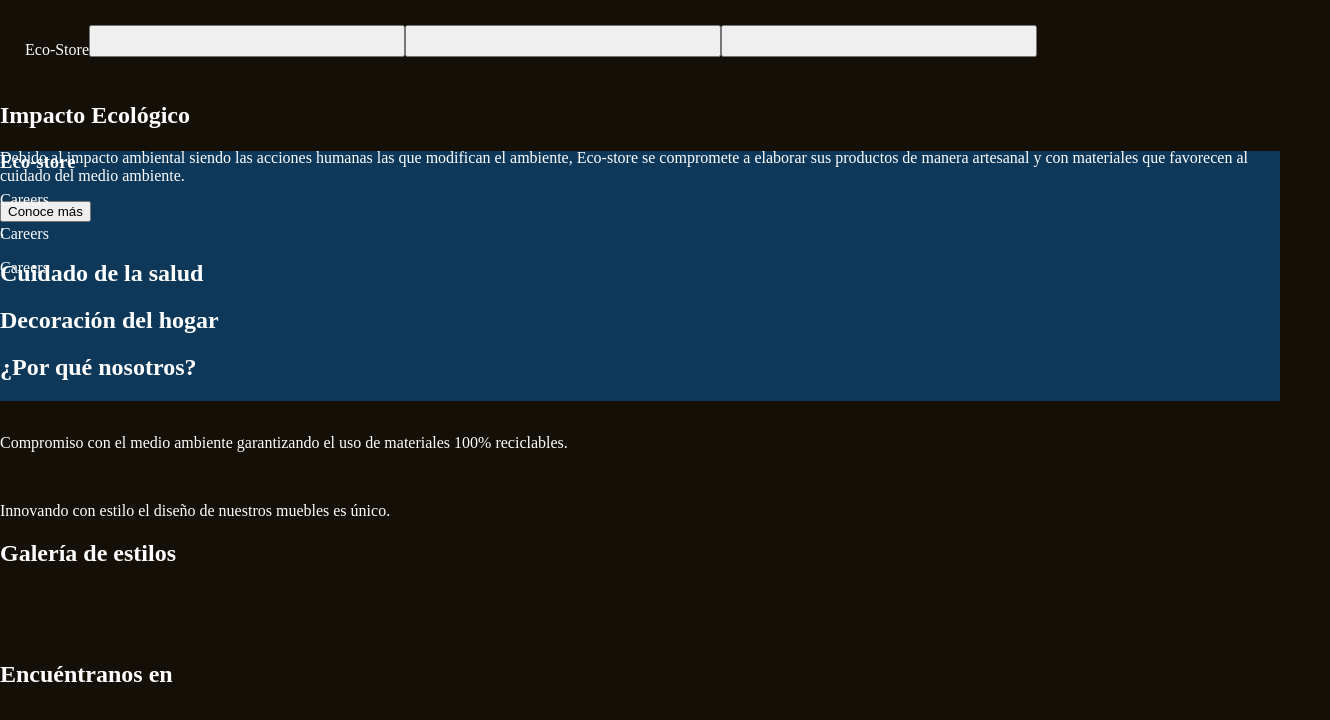
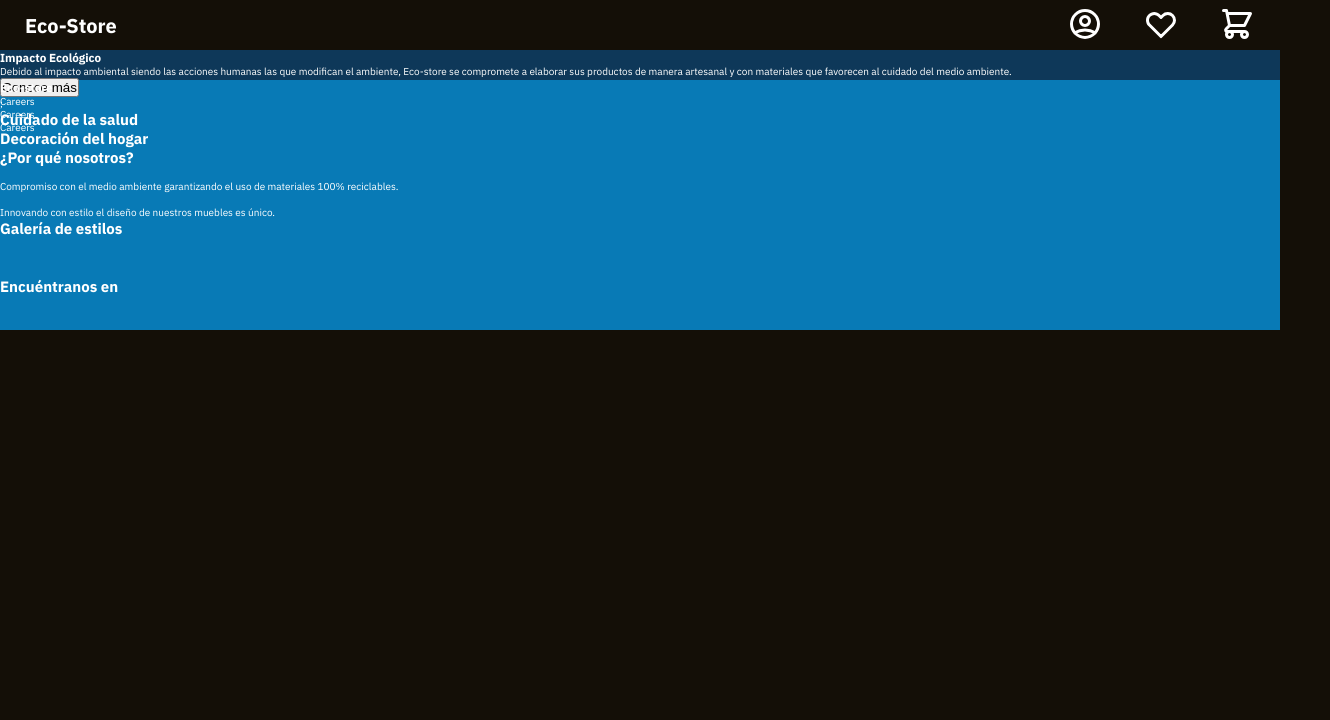
Before and after one commit to IngDonovan/sass-landing-page, a website: page index.html in a window 1280 px wide. Shown: the whole page, 1330 px wide, since content can reach past the window. Drawn offline with Linux system fonts and the light colour scheme.

Commit message:
styles navBar

```diff
--- a/index.html
+++ b/index.html
@@ -13,28 +13,43 @@
     <header>
         <nav class="navbar">
             <p>Eco-Store</p>
-            <button class="profile">
-                <svg></svg>
-            </button>
-            <button class="wishlist">
-                <svg></svg>
-            </button>
-            <button class="cart">
-                <svg></svg>
-            </button>
+            <ul class="icons">
+                <li class="profile">
+                    <svg width="36" height="36" viewBox="0 0 24 24" fill="none" xmlns="http://www.w3.org/2000/svg">
+                        <path d="M5.121 17.804C7.21942 16.6179 9.58958 15.9963 12 16C14.5 16 16.847 16.655 18.879 17.804M15 10C15 10.7956 14.6839 11.5587 14.1213 12.1213C13.5587 12.6839 12.7956 13 12 13C11.2044 13 10.4413 12.6839 9.87868 12.1213C9.31607 11.5587 9 10.7956 9 10C9 9.20435 9.31607 8.44129 9.87868 7.87868C10.4413 7.31607 11.2044 7 12 7C12.7956 7 13.5587 7.31607 14.1213 7.87868C14.6839 8.44129 15 9.20435 15 10ZM21 12C21 13.1819 20.7672 14.3522 20.3149 15.4442C19.8626 16.5361 19.1997 17.5282 18.364 18.364C17.5282 19.1997 16.5361 19.8626 15.4442 20.3149C14.3522 20.7672 13.1819 21 12 21C10.8181 21 9.64778 20.7672 8.55585 20.3149C7.46392 19.8626 6.47177 19.1997 5.63604 18.364C4.80031 17.5282 4.13738 16.5361 3.68508 15.4442C3.23279 14.3522 3 13.1819 3 12C3 9.61305 3.94821 7.32387 5.63604 5.63604C7.32387 3.94821 9.61305 3 12 3C14.3869 3 16.6761 3.94821 18.364 5.63604C20.0518 7.32387 21 9.61305 21 12Z" stroke="#FFFFFF" stroke-width="2" stroke-linecap="round" stroke-linejoin="round"/>
+                    </svg>
+                </li>
+                <li class="wishlist">
+                    <svg width="36" height="36" viewBox="0 0 24 24" fill="none" xmlns="http://www.w3.org/2000/svg">
+                        <path d="M3.34255 7.7779C3.5687 7.23194 3.90017 6.73586 4.31804 6.31799C4.7359 5.90012 5.23198 5.56865 5.77795 5.3425C6.32392 5.11635 6.90909 4.99995 7.50004 4.99995C8.09099 4.99995 8.67616 5.11635 9.22213 5.3425C9.7681 5.56865 10.2642 5.90012 10.682 6.31799L12 7.63599L13.318 6.31799C14.162 5.47407 15.3066 4.99997 16.5 4.99997C17.6935 4.99997 18.8381 5.47407 19.682 6.31799C20.526 7.16191 21.0001 8.30651 21.0001 9.49999C21.0001 10.6935 20.526 11.8381 19.682 12.682L12 20.364L4.31804 12.682C3.90017 12.2641 3.5687 11.7681 3.34255 11.2221C3.1164 10.6761 3 10.0909 3 9.49999C3 8.90904 3.1164 8.32387 3.34255 7.7779Z" stroke="#FFFFFF" stroke-width="2" stroke-linecap="round" stroke-linejoin="round"/>
+                    </svg>
+                </li>
+                <li class="cart">
+                    <svg width="36" height="36" viewBox="0 0 24 24" fill="none" xmlns="http://www.w3.org/2000/svg">
+                        <path d="M3 3H5L5.4 5M5.4 5H21L17 13H7M5.4 5L7 13M7 13L4.707 15.293C4.077 15.923 4.523 17 5.414 17H17M17 17C16.4696 17 15.9609 17.2107 15.5858 17.5858C15.2107 17.9609 15 18.4696 15 19C15 19.5304 15.2107 20.0391 15.5858 20.4142C15.9609 20.7893 16.4696 21 17 21C17.5304 21 18.0391 20.7893 18.4142 20.4142C18.7893 20.0391 19 19.5304 19 19C19 18.4696 18.7893 17.9609 18.4142 17.5858C18.0391 17.2107 17.5304 17 17 17ZM9 19C9 19.5304 8.78929 20.0391 8.41421 20.4142C8.03914 20.7893 7.53043 21 7 21C6.46957 21 5.96086 20.7893 5.58579 20.4142C5.21071 20.0391 5 19.5304 5 19C5 18.4696 5.21071 17.9609 5.58579 17.5858C5.96086 17.2107 6.46957 17 7 17C7.53043 17 8.03914 17.2107 8.41421 17.5858C8.78929 17.9609 9 18.4696 9 19Z" stroke="#FFFFFF" stroke-width="2" stroke-linecap="round" stroke-linejoin="round"/>
+                    </svg>
+                </li>
+            </ul>
+            <ul class="iconCel">
+                <li class="menubar">
+                    <svg width="32" height="32" viewBox="0 0 32 32" fill="none" xmlns="http://www.w3.org/2000/svg">
+                        <path d="M5.33325 24H26.6666M5.33325 8H26.6666H5.33325ZM5.33325 16H26.6666H5.33325Z" stroke="#FFFFFF" stroke-width="2.66667" stroke-linecap="round" stroke-linejoin="round"/>
+                    </svg>
+                </li>
+            </ul>
         </nav>
     </header>
     <main class="main-section">
-        <article>
-            <div class="intro-section">
+        <section>
+            <article class="intro-section">
                 <h1>Impacto Ecológico</h1>
                 <p>Debido al impacto ambiental siendo las acciones humanas las que  modifican el ambiente, Eco-store se compromete a elaborar sus productos de manera artesanal y con materiales que favorecen al cuidado del medio ambiente.</p>
                 <button type="button">Conoce más</button>
-            </div>
-            <div class="image-section">
+            </article>
+            <picture class="image-section">
                 <img src="" alt="">;
-            </div>
-        </article>
+            </picture>
+        </section>
         <section class="product-section">
             <div class="healtcare">
                 <h2>Cuidado de la salud</h2>
--- a/scss/main.scss
+++ b/scss/main.scss
@@ -6,30 +6,72 @@ $secondary-text-color: #0FFFF8;
 $tertiary-text-color: #FFFFFF;
 $font-stack:'IBM Plex Sans', sans-serif;
 
-body {
+*{
+    box-sizing: border-box;
     margin: 0;
     padding: 0;
+}
+
+html {
+    font-size: 62.5%;
+}
+
+body {
     background: $primary-color;
     color: $tertiary-text-color;
+    font-family: $font-stack;
 }
 
 nav {
     display: flex;
+    align-items: center;
+    justify-content: space-between;
     width: 100vw;
     height: 32px;
     padding: 25px;
+    p{
+        font-size: 2rem;
+        font-weight: bold;
+    }
+    ul{
+        list-style-type: none;
+        flex-direction:row;
+        align-items: center;
+        li{
+            cursor: pointer;
+        }
+    }
+    .icons{
+        display: none;
+        li{
+            padding-left: 40px;
+        }
+    }
+    .iconCel{
+        display: flex;
+    }
+
 }
-nav ul{
-    display: flex;
-    flex-direction:row;
-}
+
 main {
-
+    background-color: $secondary-color;
     width: 100%;
     height: 30px;
 }
 footer {
-    background-color: $secondary-color;
+    background-color: $tertiary-color;
     width: 100%;
     height: 250px;
 }
+
+@media (min-width: 599px) {
+    nav{
+        .icons{
+            display: flex;
+        }
+        .iconCel{
+            display: none;
+        }
+    }
+
+}
```
Also changed, not shown: assets/svg/menu.svg (added), css/main.css.
